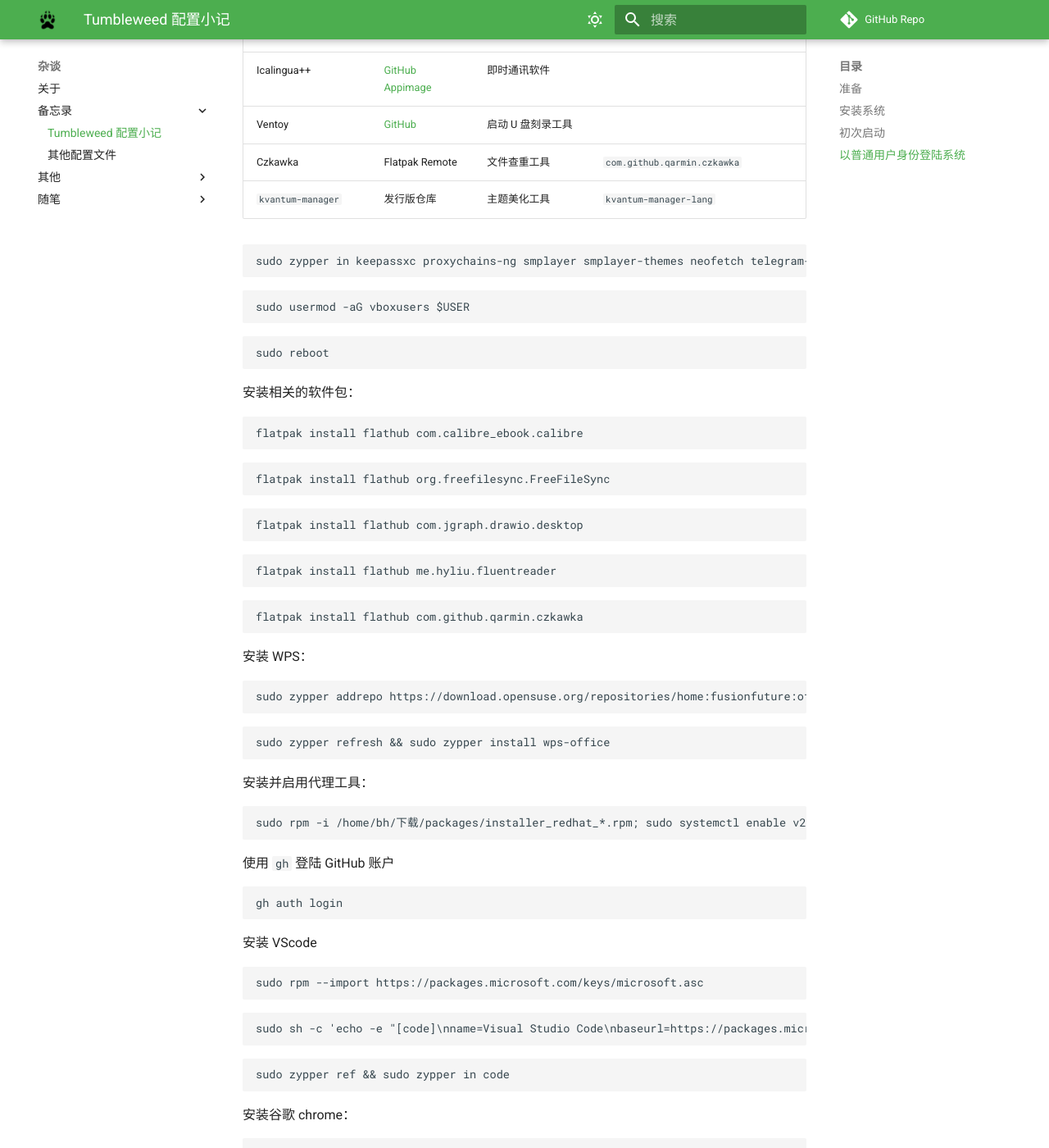
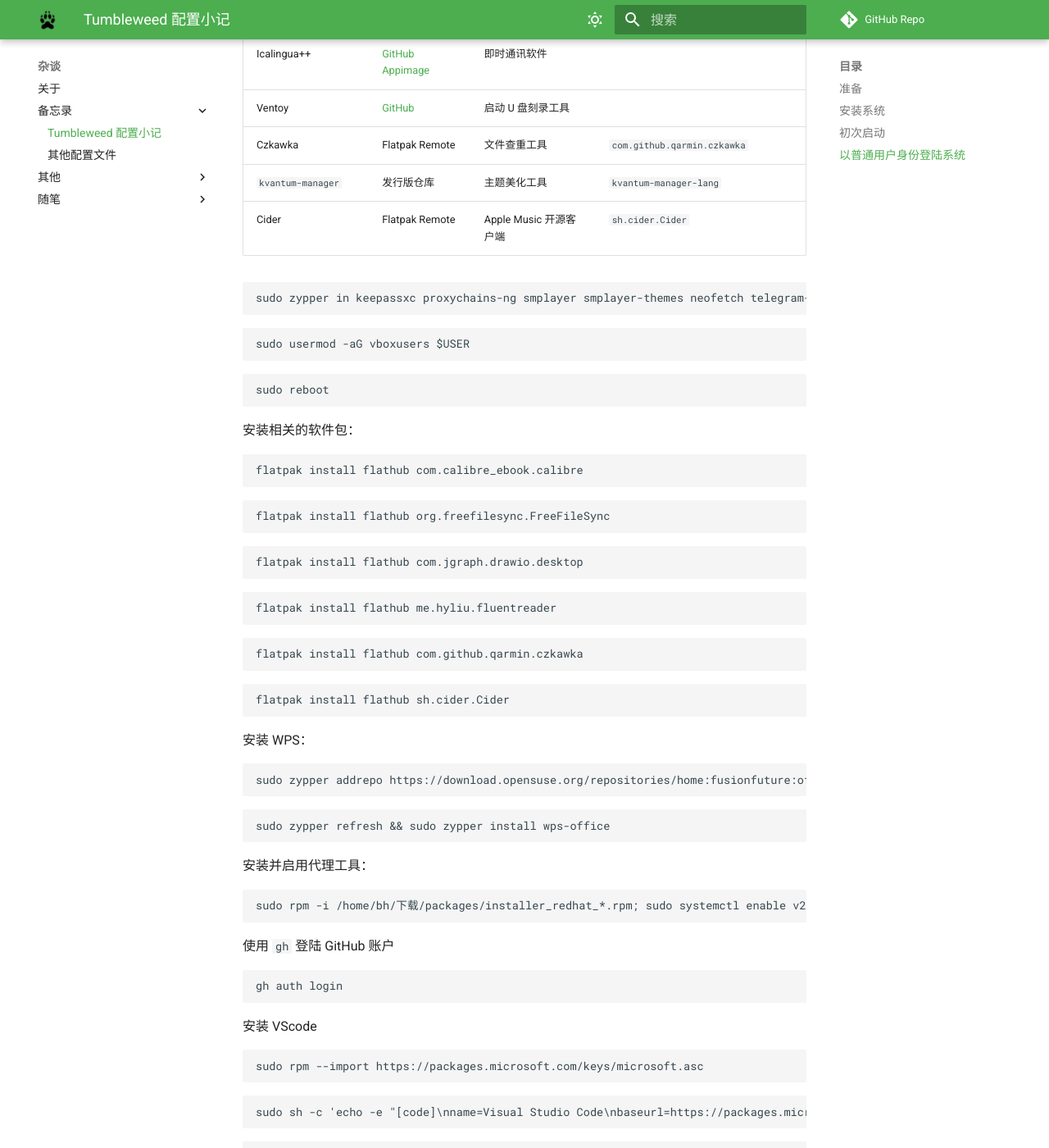
Before and after one commit to Hanjingxue-Boling/Whiteboard, an MkDocs documentation site: the page built from docs/essay/memo/opensuse.md, in a window 1280 px wide and 1400 px high, scrolled down 4322 px. Shown: the whole window at 82% size. Built offline with MkDocs 1.6.1 and Material for MkDocs 9.7.7, drawn with Linux system fonts in a browser that asks for light colours; comment, search, counter and statistics services are not loaded.

Commit message:
add cider

````diff
--- a/docs/essay/memo/opensuse.md
+++ b/docs/essay/memo/opensuse.md
@@ -178,6 +178,7 @@
 |Ventoy|[GitHub](https://github.com/ventoy/Ventoy/releases)|启动 U 盘刻录工具|
 |Czkawka|Flatpak Remote|文件查重工具|`com.github.qarmin.czkawka`|
 |`kvantum-manager`|发行版仓库|主题美化工具|`kvantum-manager-lang`|
+|Cider|Flatpak Remote|Apple Music 开源客户端|`sh.cider.Cider`|
 
 ```
 sudo zypper in keepassxc proxychains-ng smplayer smplayer-themes neofetch telegram-desktop gimp filelight deadbeef fcitx5 obs-studio gh opi flatpak v2ray-core goldendict goldendict-lang fcitx5 fcitx5-configtool fcitx5-chinese-addons kvantum-manager kvantum-manager-lang gnome-keyring virtualbox
@@ -205,6 +206,9 @@
 ```
 ```
 flatpak install flathub com.github.qarmin.czkawka
+```
+```
+flatpak install flathub sh.cider.Cider
 ```
 
 安装 WPS：
````
